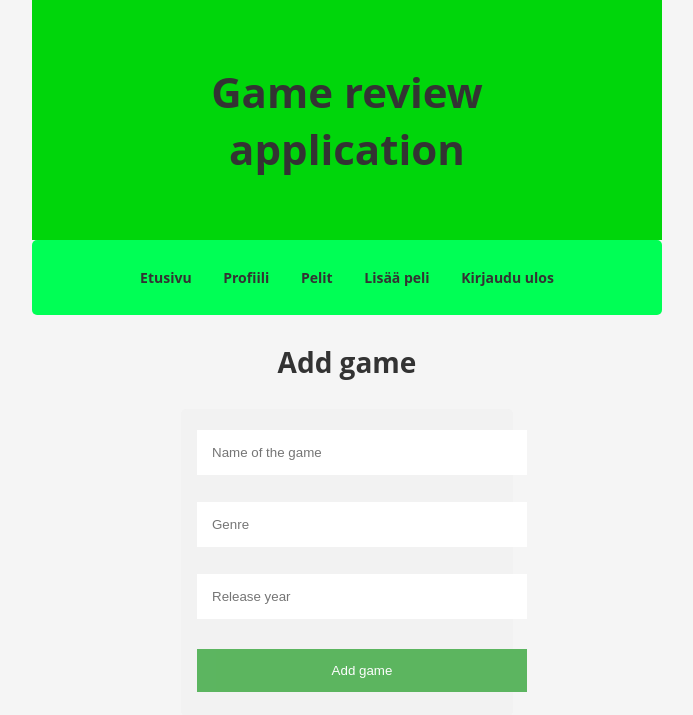
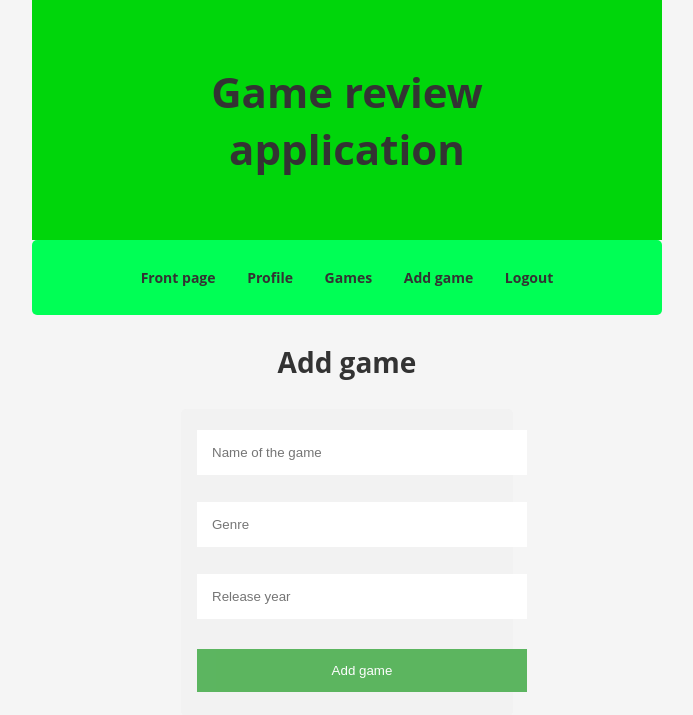
Before and after one commit to mseppi/Peliarvostelusovellus, a Flask app: page /add_game in a window 1280 px wide. Shown: the top 715 px of the page, without its empty margins (293-986 px from the left). Run offline with Flask 3, Linux system fonts and the light colour scheme; a user stored in the database is signed in.

Commit message:
fix translation errors

```diff
--- a/routes/games.py
+++ b/routes/games.py
@@ -12,7 +12,7 @@ from db_comments import get_reviews, get_comments
 def add_game_route():
     """Handles adding games"""
     if "username" not in session:
-        return render_template("error.html", message="Kirjaudu ensin sisään")
+        return render_template("error.html", message="Log in first")
     if request.method == "GET":
         return render_template("add_game.html")
     if request.method == "POST":
@@ -23,23 +23,23 @@ def add_game_route():
         check_csrf(csrf_token)
         if len(title) < 1 or len(genre) < 1:
             return render_template(
-                "error.html", message="Pelin nimi ja genre eivät voi olla tyhjiä")
+                "error.html", message="Title and genre cannot be empty")
         elif len(title) > 50 or len(genre) > 50:
             return render_template(
-                "error.html", message="Pelin nimi ja genre eivät voi olla yli 50 merkkiä pitkiä")
+                "error.html", message="Title and genre must be under 50 characters")
         elif release_year.isnumeric() == False:
-            return render_template("error.html", message="Pelin julkaisuvuosi ei ole numero")
+            return render_template("error.html", message="Release year must be a number")
         elif int(release_year) < 1950 or int(release_year) > 2030:
-            return render_template("error.html", message="Pelin julkaisuvuosi ei ole kelvollinen")
+            return render_template("error.html", message="Release year must be between 1950 and 2030")
         elif add_game(title, genre, release_year):
             return redirect("/")
-        return render_template("error.html", message="Järjestelmässä on jo tämän niminen peli")
+        return render_template("error.html", message="Adding game failed")
 
 @app.route("/games", methods=["GET", "POST"])
 def games_route():
     """Handles showing games and deleting games"""
     if "username" not in session:
-        return render_template("error.html", message="Kirjaudu ensin sisään")
+        return render_template("error.html", message="Log in first")
     if request.method == "GET":
         games = get_games()
         return render_template("games.html", games=games)
@@ -49,18 +49,18 @@ def games_route():
         check_csrf(csrf_token)
         if delete_game(id):
             return redirect("/games")
-        return render_template("error.html", message="Pelin poistaminen ei onnistunut")
+        return render_template("error.html", message="Deleting game failed")
 
 @app.route("/game/<int:id>", methods=["GET", "POST"])
 def game_route(id):
     """Handles showing games and deleting reviews"""
     if "username" not in session:
-        return render_template("error.html", message="Kirjaudu ensin sisään")
+        return render_template("error.html", message="Log in first")
     if request.method == "GET":
         if get_game(id):
             return render_template(
                 "game.html", game=get_game(id), reviews=get_reviews(id), len=len(get_comments(id)))
-        return render_template("error.html", message="Peliä ei löydy")
+        return render_template("error.html", message="Game not found")
     if request.method == "POST":
         review_id = request.form["review_id"]
         csrf_token = request.form["csrf_token"]
@@ -68,4 +68,4 @@ def game_route(id):
         if delete_review(review_id):
             return render_template(
                 "game.html", game=get_game(id), reviews=get_reviews(id), len=len(get_comments(id)))
-        return render_template("error.html", message="Arvostelun poistaminen ei onnistunut")
+        return render_template("error.html", message="Deleting review failed")
--- a/templates/add_game.html
+++ b/templates/add_game.html
@@ -11,11 +11,11 @@
         </div>
         <nav>
             <ul>
-                <li><a href="/">Etusivu</a></li>
-                <li><a href="/profile/{{ session.username }}">Profiili</a></li>
-                <li><a href="/games">Pelit</a></li>
-                <li><a href="/add_game">Lisää peli</a></li>
-                <li><a href="/logout">Kirjaudu ulos</a></li>
+                <li><a href="/">Front page</a></li>
+                <li><a href="/profile/{{ session.username }}">Profile</a></li>
+                <li><a href="/games">Games</a></li>
+                <li><a href="/add_game">Add game</a></li>
+                <li><a href="/logout">Logout</a></li>
             </ul>
         </nav>
         <h1>Add game</h1>
```
Also changed, not shown: routes/mods.py (+5 -5 lines).
